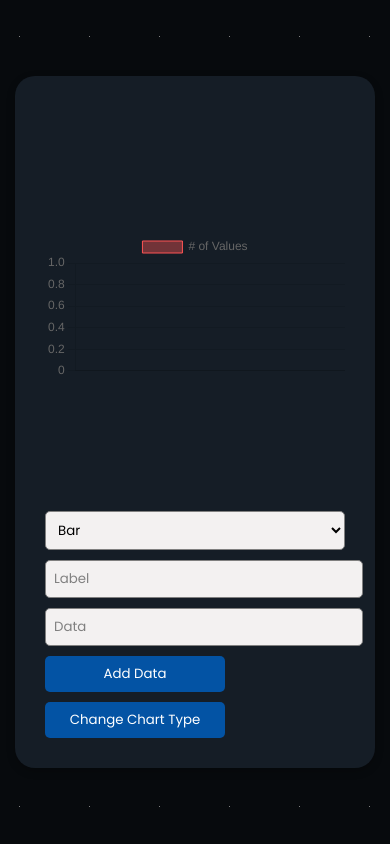
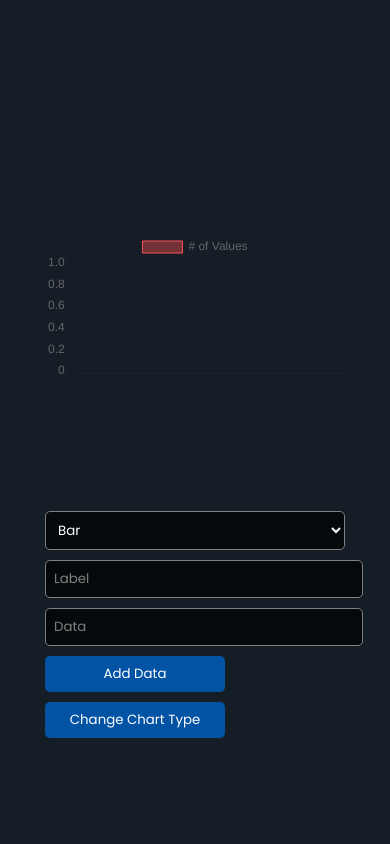
Before and after one commit to emersonramos3lt/javascript-dynamic-chart, a plain HTML site: page index.html in a window 390 px wide. Drawn offline with nearby package versions, Linux system fonts and the light colour scheme.

Commit message:
Update style.css

```diff
--- a/css/style.css
+++ b/css/style.css
@@ -6,9 +6,9 @@
   --dot-size: 1px;
   --dot-space: 70px;
   --textBodyColor: #111;
-  --containerBg: #151D26;
+  --containerBg: #151d26;
   --borderColor: gray;
-  --buttonColor: #0353A4;
+  --buttonColor: #0353a4;
 }
 
 body {
@@ -57,11 +57,12 @@ body {
   margin-right: 10px;
   border: 1px solid var(--borderColor);
   border-radius: 5px;
-  background-color: #f3f1f1;
+  background: rgba(0, 0, 0, 0.7);
+  color: #fff;
 }
 
 .input::placeholder {
-    color: gray;
+  color: gray;
 }
 
 .btn {
@@ -71,7 +72,7 @@ body {
   color: #fff;
   border-radius: 5px;
   cursor: pointer;
-  transition: all .3s ease;
+  transition: all 0.3s ease;
 }
 
 .btn:hover {
@@ -88,9 +89,15 @@ body {
 }
 
 @media screen and (max-width: 550px) {
+  body {
+    background: #151d26;
+  }
+
   .container {
-    max-width: 95%;
+    max-width: 80%;
     margin: auto;
+    box-shadow: none;
+    padding: auto;
   }
 
   .controls {
```
